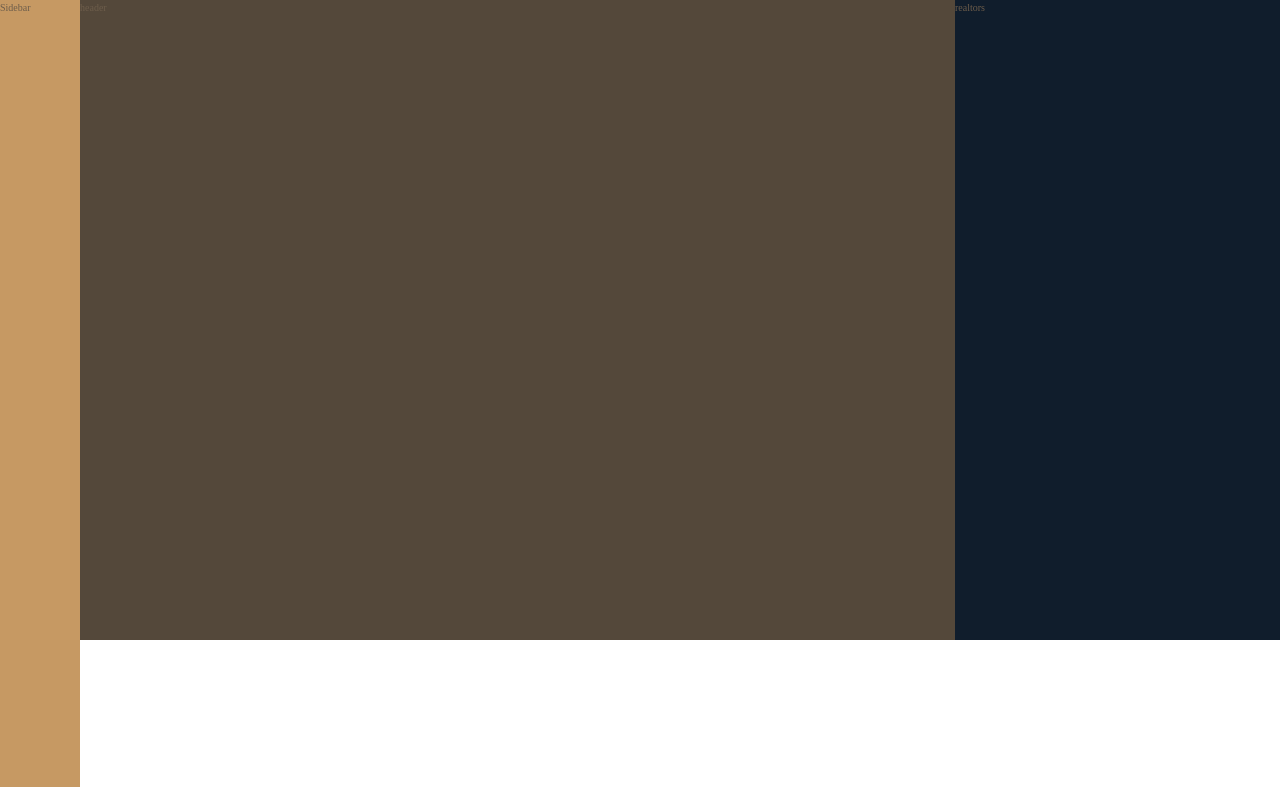
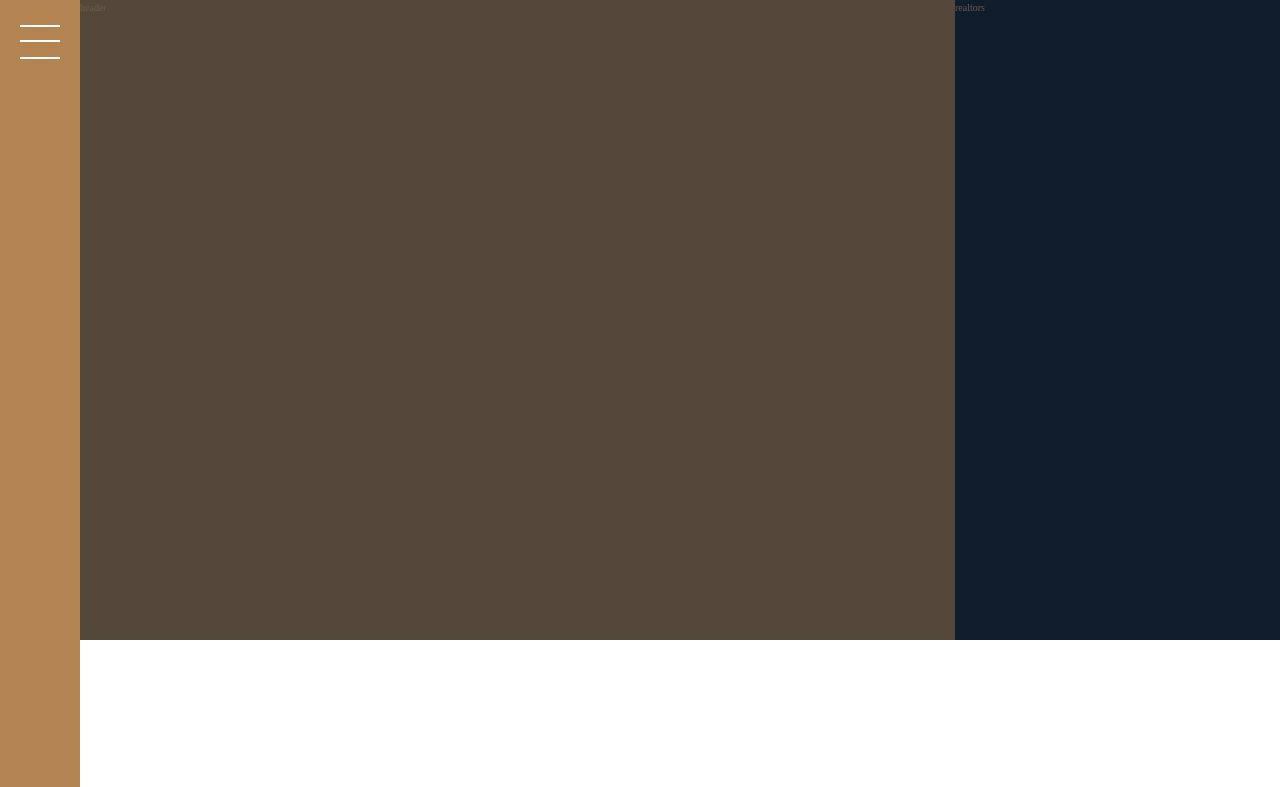
Before and after one commit to HimanshuDotcom/nexter, a website: page index.html in a window 1280 px wide. Shown: the top 787 px of the page. Drawn offline with Linux system fonts and the light colour scheme.

Commit message:
nav icon added

```diff
--- a/index.html
+++ b/index.html
@@ -13,7 +13,7 @@
     </head>
     <body class="container">
         <div class="sidebar">
-            Sidebar
+            <button class="sidebar__icon"></button>
         </div>
 
         <header class="header">
--- a/sass/_sidebar.scss
+++ b/sass/_sidebar.scss
@@ -1,5 +1,34 @@
 .sidebar {
-    background-color: $color-primary;
+    background-color: $color-primary-dark;
     grid-column: sidebar-start / sidebar-end;
     grid-row: 1 / -1;
+    display: flex;
+    justify-content: center;
+
+    &__icon {
+        border: none;
+        border-radius: 0;
+        width: 4rem;
+        height: 2px;
+        background-color: #fff;
+        margin-top: 4rem;
+        position: relative;
+
+        &::before, &::after {
+            content: " ";
+            display: block;
+            background-color: #fff;
+            width: 4rem;
+            height: 2px;
+        }
+
+        &::after {
+           transform: translateY(1.5rem);
+        }
+
+        &::before {
+            transform: translateY(-1.5rem);
+        }
+
+    }
 }
```
Also changed, not shown: css/style.css.
